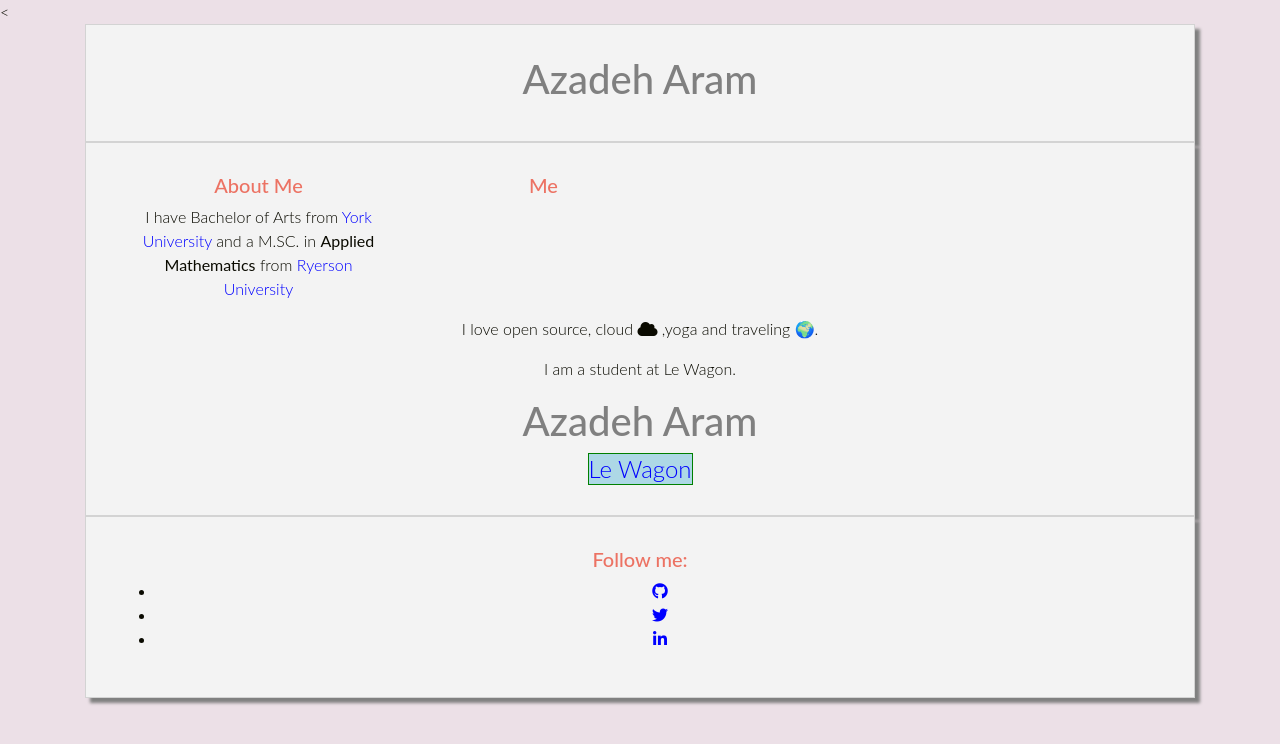
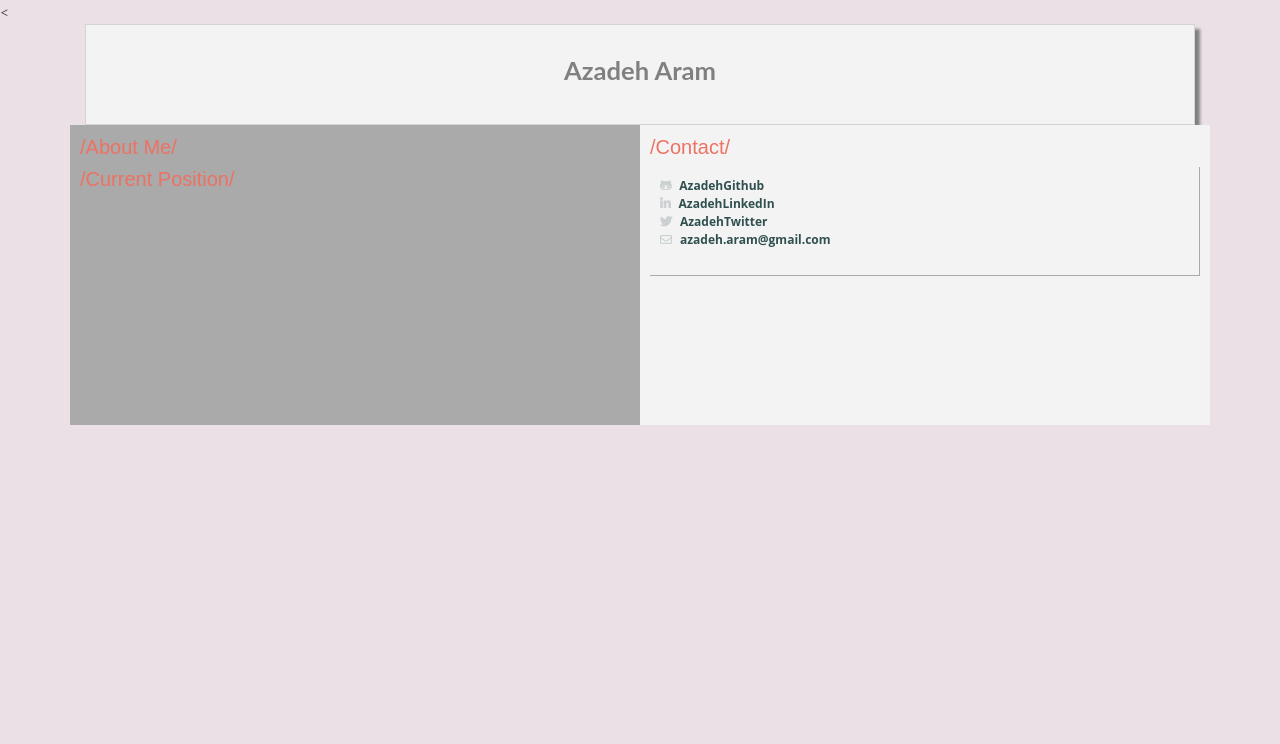
Before and after one commit to azadehar/profile, a plain HTML site: page index.html in a window 1280 px wide. Drawn offline with nearby package versions, Linux system fonts and the light colour scheme.

Commit message:
icons are fixed

```diff
--- a/index.html
+++ b/index.html
@@ -15,44 +15,44 @@
         <h1>Azadeh Aram</h1>
       </div>
 
+      <div class="row">
+        <div class="column" style="background-color:#aaa;">
+          <h2>/About Me/</h2>
+          <!-- <p>I have Bachelor of Arts from <a href="http://www.yorku.ca/index.html" target="_blank" class = "icon" >York University </a>
+           and M.SC. in <strong>Applied Mathematics</strong> from <a href="https://www.ryerson.ca/" target="_blank" class = "icon" >Ryerson University. </a>
+           I also have a post graduate certificate in Data Science from  <a href="https://www.utoronto.ca/" target="_blank" class = "icon" >University of Toronto.</a>
+         </p> -->
+           <h2>/Current Position/</h2>
+<!--           <p>I am currently a full stack developer trainee at <a href="https://www.lewagon.com/" target="_blank" class = "icon" >Le Wagon in Berlin.</a></p>
+ -->    </div>
 
 
-      <div class="home-card">
-        <div class="container">
+        <div class="column" style="background-color:#f3f3f3;">
+          <div class="contact-box">
+            <h2>/Contact/</h2>
           <div class="row">
-            <div class="col-3">
-              <h2> About Me</h2>
-              <p>I have Bachelor of Arts from <a href="http://www.yorku.ca/index.html" target="_blank" class = "icon" >York University </a>
-               and a M.SC. in <strong>Applied Mathematics</strong> from <a href="https://www.ryerson.ca/" target="_blank" class = "icon" >Ryerson University </a>
-              </p>
+            <div class="col-12">
+              <div class="contact-item">
+                <ul>
+                  <li>
+                    <i class="fab fa-github-alt mr-2 contact-item-icon"></i><a href="http://bit.ly/AzadehGithub" target="_blank"  >AzadehGithub</a>
+                  </li>
+                  <li>
+                    <i class="fab fa-linkedin-in mr-2 contact-item-icon"></i><a href="http://bit.ly/AzadehLinkedIn" target="_blank" >AzadehLinkedIn</a>
+                  </li>
+                  <li>
+                    <i class="fab fa-twitter mr-2 contact-item-icon"></i><a href="http://bit.ly/AzadehTwitter" target="_blank"  >AzadehTwitter</a>
+                  </li>
+                  <li>
+                    <i class="far fa-envelope mr-2 contact-item-icon"></i><a href="azadeh.aram@gmail.com" target="_blank" >azadeh.aram@gmail.com</a>
+                  </li>
+                </ul>
+              </div>
             </div>
-
-            <div class="col-3"> <h2> Me</h2></div>
-          </div>
-        </div>
-        <p>  I love open source, cloud <i class="fas fa-cloud"></i>
-        ,yoga and traveling 🌍.</p>
-        <div >
-          <p>  I am a student at Le Wagon.</p>
-        </div>
-        <h1>Azadeh Aram</h1>
-        <div class="boxed">
-          <a href="https://www.lewagon.com/" target="_blank" class = "icon" >Le Wagon </a>
-        </div>
-      </div>
-      <div row>
-        <div col-6>
-          <div class="home-card" class="list-inline">
-            <h2> Follow me: </h2>
-            <ul>
-              <li> <a href="https://github.com/azadehar" target="_blank" class = "icon" ><i class="fab fa-github"></i> </a> </li>
-              <li> <a href="https://github.com/azadehar" target="_blank" class = "icon" ><i class="fab fa-twitter"></i></a> </li>
-              <li> <a href="https://www.linkedin.com/in/azadeharam/" target="_blank" class = "icon" ><i class="fab fa-linkedin-in"></i> </a></li>
-            </ul>
           </div>
         </div>
       </div>
-    </div>
+
   </body>
 </html>
 
--- a/style.css
+++ b/style.css
@@ -8,16 +8,62 @@ body {
 
 
 h1 {
-  color: gray;
   font-family: lato;
   color: gray;
+  font-size: 1.6em;
+  font-weight: 700;
 
 }
 
 h2 {
   color: #EC7263;
   font-size: 20px;
-  font-family: lato;
+  font-family: sans-serif;
+  font-weight: inherit;
+
+}
+
+p {
+  font-family: 'Open Sans', Arial;
+  font-size: 12px;
+}
+
+ul{
+  list-style-type: none;
+  margin-left: none;
+  padding: 0;
+  font-family: 'Open Sans', Arial;
+  font-size: 12px;
+  font-weight: 700;
+  color: #2F4F4F;
+
+}
+
+/*.card{
+    display: flex;
+    background-color: #f3f3f3;
+    justify-content: left;
+    align-content: left;
+    overflow: hidden;
+    margin: 10px 0;
+    font-weight: 700;
+  }*/
+
+  * {
+    box-sizing: border-box;
+  }
+
+  .row {
+    display: flex;
+  }
+
+  /* Create two equal columns that sits next to each other */
+  .column {
+    flex: 50%;
+    padding: 10px;
+    height: 300px; /* Should be removed. Only for demonstration */
+  }
+
 
 }
 
@@ -36,6 +82,8 @@ h2 {
 
 .icon {
   width: 40px;
+  color: gray;
+  text-decoration-color: none;
 }
 
 
@@ -70,15 +118,19 @@ h2 {
 .list-inline > li {
   display: inline-block;
   padding: 0px 20px;
+  font-family: 'Open Sans', Arial;
+
 }
 
 a {
-  color: blue;
+  color: #2F4F4F;
   text-decoration: none;
+
 }
 
 a:hover {
-  text-decoration: underline;
+  text-decoration: none;
+  color: black;
 }
 
 .boxed {
@@ -99,6 +151,23 @@ a:hover {
   line-height: 30px;
 }
 
+.contact-box{
+  box-sizing: border-box;
+  display: block;
+
+}
+
+.contact-item{
+  padding: 10px;
+  border-right: 1px solid #aaa;
+  border-bottom: 1px solid #aaa;
+  margin-right: 0px;\
+
+}
+.contact-item-icon{
+  opacity: 0.2;
+}
+
 @media (max-width: 20px) {
   /* For a screen < 960px, this CSS will be read */
   .container {
```
